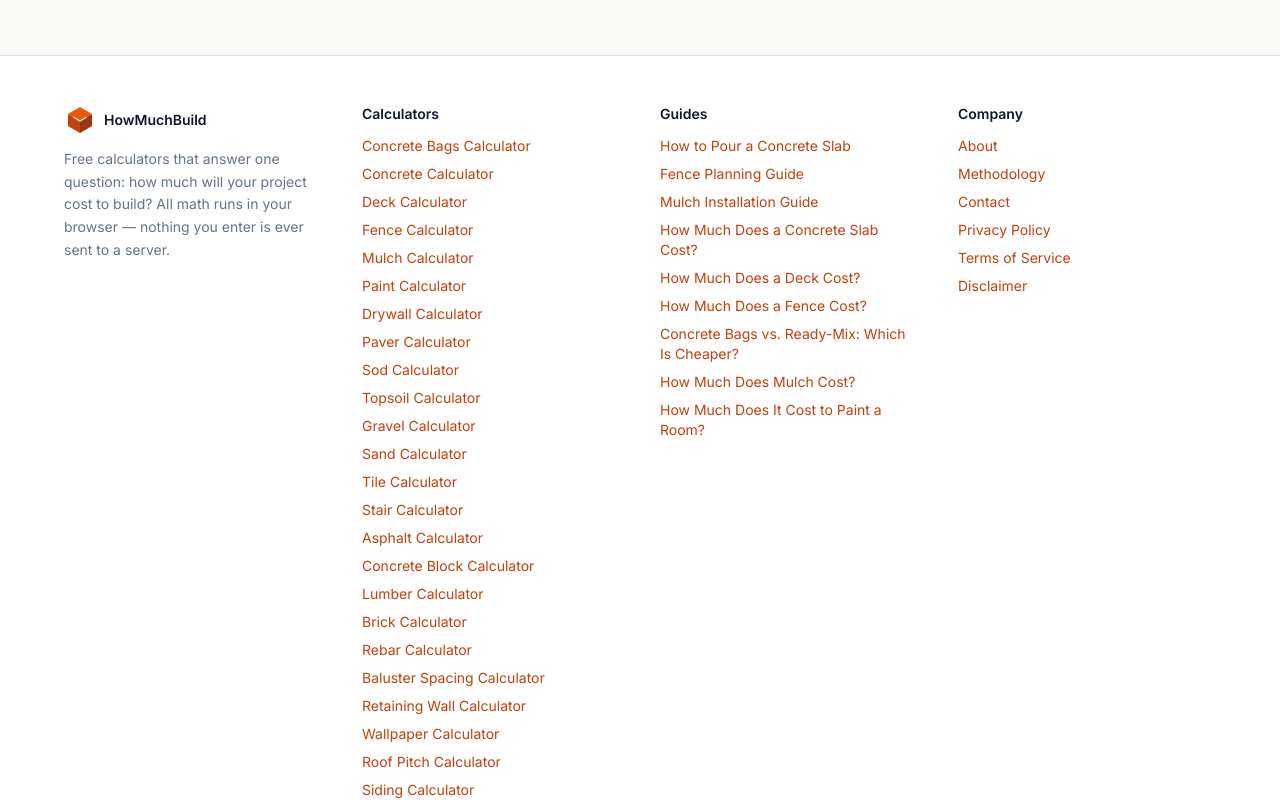
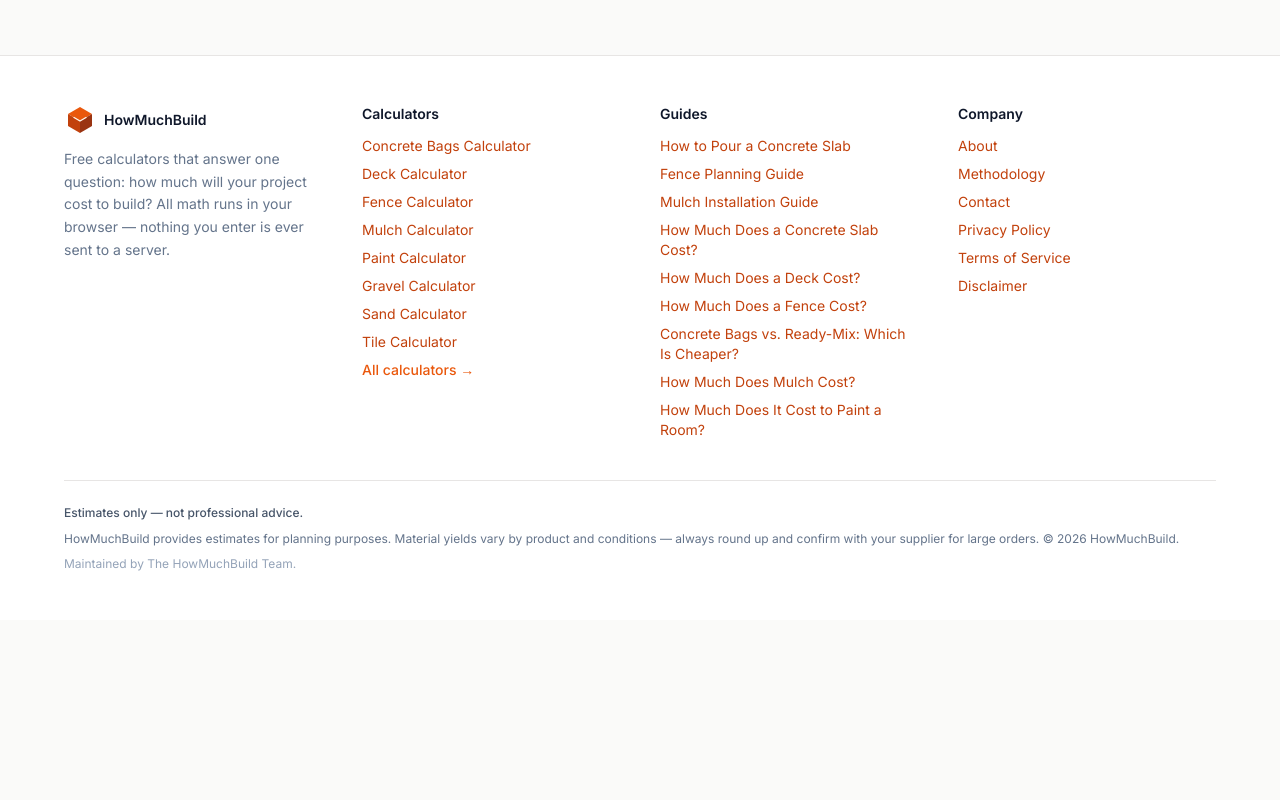
Before and after one commit to basharatali122/howmuchbuild, a Next.js app: page / in a window 1280 px wide. Shown: the part 6060-6860 px from the top of the page. After the commit the page ends 6680 px from the top, so only its background shows below. Built offline with nearby package versions, Linux system fonts and the light colour scheme; no server answers.

Commit message:
Footer: show only 8 popular calculators plus All calculators link (footer-only trim, lib/nav.js untouched)

```diff
--- a/components/Layout.jsx
+++ b/components/Layout.jsx
@@ -9,6 +9,27 @@ const HEADER_NAV = [
   { href: "/methodology", label: "Methodology" },
   { href: "/about", label: "About" },
 ];
+
+/**
+ * Footer shows only the most popular calculators plus an "All calculators"
+ * link. The full 28-calculator list still lives on /calculators, the
+ * homepage grid, hub, search, and sitemap. This is a footer-only trim:
+ * lib/nav.js stays untouched so the shared list is unchanged elsewhere.
+ */
+const FOOTER_CALCULATOR_HREFS = new Set([
+  "/concrete-bags-calculator",
+  "/deck-calculator",
+  "/fence-calculator",
+  "/mulch-calculator",
+  "/paint-calculator",
+  "/gravel-calculator",
+  "/sand-calculator",
+  "/tile-calculator",
+]);
+
+const FOOTER_CALCULATORS = calculatorNav.filter((link) =>
+  FOOTER_CALCULATOR_HREFS.has(link.href)
+);
 
 /** Original logo mark: an isometric concrete cube drawn by hand (no stock art). */
 function LogoMark() {
@@ -151,13 +172,21 @@ function SiteFooter() {
           <nav aria-label="Calculator links">
             <p className="text-sm font-semibold text-slate-900">Calculators</p>
             <ul className="mt-3 space-y-2 text-sm text-slate-500">
-              {calculatorNav.map((link) => (
+              {FOOTER_CALCULATORS.map((link) => (
                 <li key={link.href}>
                   <Link href={link.href} className="hover:text-orange-600">
                     {link.title}
                   </Link>
                 </li>
               ))}
+              <li>
+                <Link
+                  href="/calculators"
+                  className="font-medium text-orange-600 hover:text-orange-700"
+                >
+                  All calculators →
+                </Link>
+              </li>
             </ul>
           </nav>
           <nav aria-label="Guide links">
```
